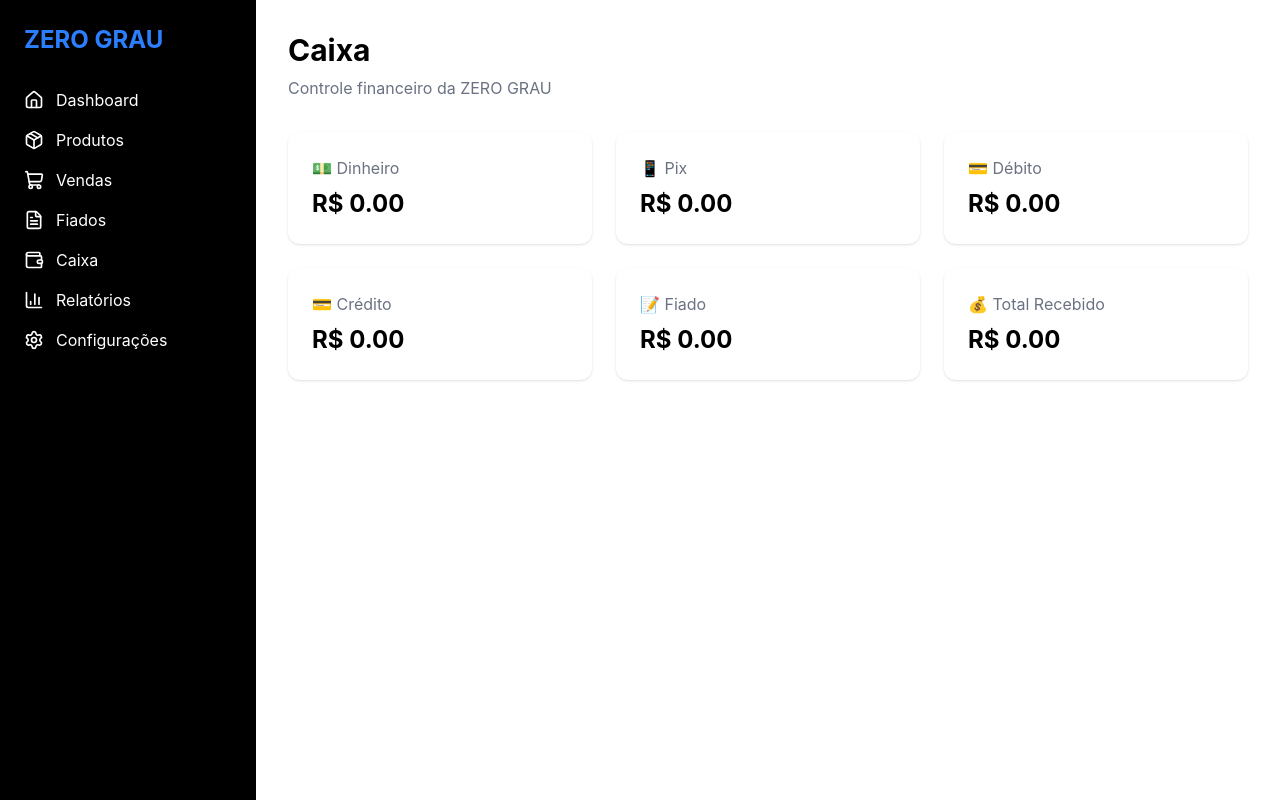
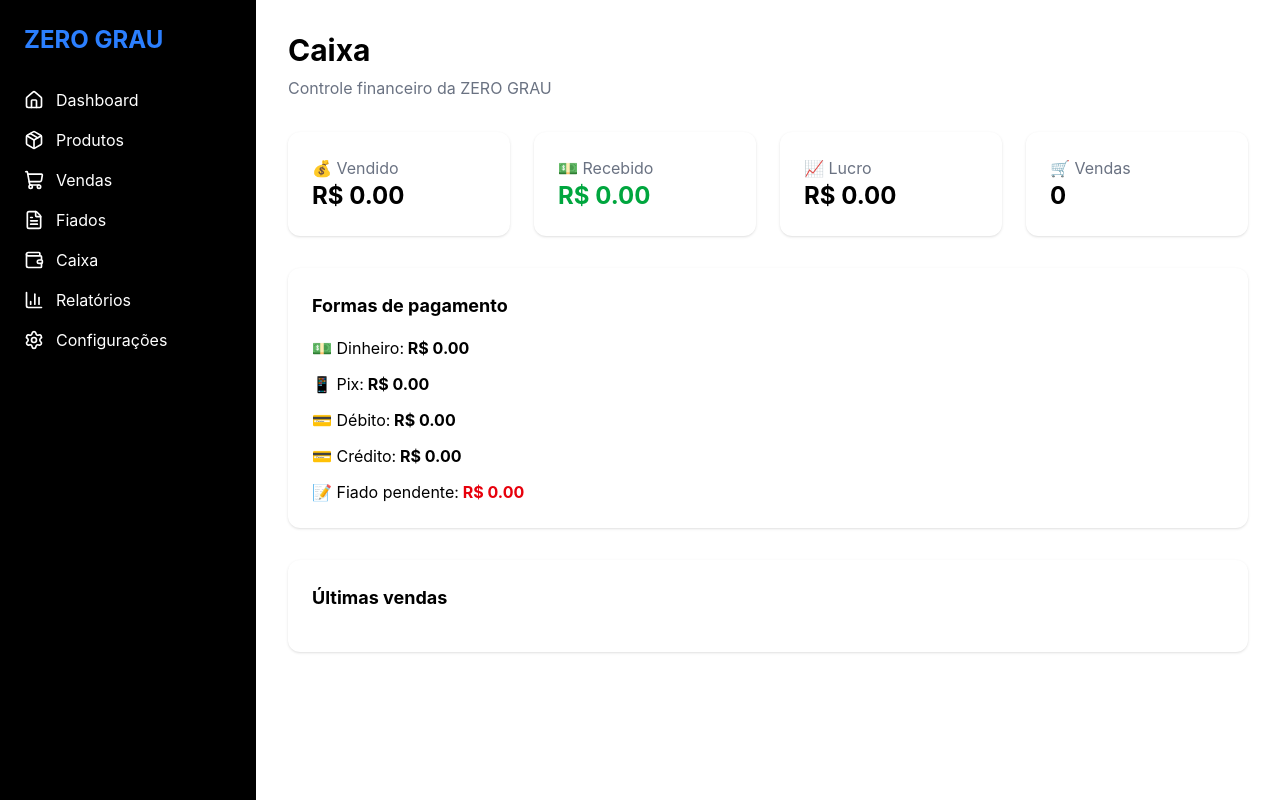
Before and after one commit to MyrellaS2/zero-grau-erp, a React (Vite) app: page /caixa in a window 1280 px wide. Built offline with nearby package versions, Linux system fonts and the light colour scheme.

Commit message:
Caixa completo com resumo financeiro

```diff
--- a/src/pages/Caixa.tsx
+++ b/src/pages/Caixa.tsx
@@ -4,95 +4,252 @@ function Caixa() {
 
   const [sales, setSales] = useState<any[]>([])
 
+
   useEffect(() => {
 
     const saved = localStorage.getItem("sales")
 
-    if (saved) {
+    if(saved){
       setSales(JSON.parse(saved))
     }
 
   }, [])
+
+
+
+  const totalVendido = sales.reduce(
+    (total, sale) => total + sale.total,
+    0
+  )
+
+
+  const lucroTotal = sales.reduce(
+    (total, sale) => total + sale.profit,
+    0
+  )
+
+
+  const quantidadeVendas = sales.length
+
+
+
   const dinheiro = sales
-  .filter((sale) => sale.payment === "Dinheiro")
-  .reduce((total, sale) => total + sale.total, 0)
+    .filter((sale)=> sale.payment === "Dinheiro")
+    .reduce((total,sale)=> total + sale.total,0)
+
 
   const pix = sales
-  .filter((sale) => sale.payment === "Pix")
-  .reduce((total, sale) => total + sale.total, 0)
+    .filter((sale)=> sale.payment === "Pix")
+    .reduce((total,sale)=> total + sale.total,0)
+
 
   const debito = sales
-  .filter((sale) => sale.payment === "Débito")
-  .reduce((total, sale) => total + sale.total, 0)
+    .filter((sale)=> sale.payment === "Débito")
+    .reduce((total,sale)=> total + sale.total,0)
+
 
   const credito = sales
-  .filter((sale) => sale.payment === "Crédito")
-  .reduce((total, sale) => total + sale.total, 0)
+    .filter((sale)=> sale.payment === "Crédito")
+    .reduce((total,sale)=> total + sale.total,0)
+
 
   const fiado = sales
-  .filter((sale) => sale.payment === "Fiado")
-  .reduce((total, sale) => total + sale.total, 0)
+    .filter((sale)=> sale.payment === "Fiado" && sale.status === "Pendente")
+    .reduce((total,sale)=> total + sale.total,0)
 
-const totalRecebido = dinheiro + pix + debito + credito
+
+
+  const recebido =
+    dinheiro +
+    pix +
+    debito +
+    credito
+
+
 
   return (
+
     <div>
+
 
       <h1 className="text-3xl font-bold">
         Caixa
       </h1>
 
+
       <p className="mt-2 text-gray-500">
         Controle financeiro da ZERO GRAU
       </p>
-      <div className="grid grid-cols-3 gap-6 mt-8">
+
+
+
+      <div className="grid grid-cols-4 gap-6 mt-8">
+
 
         <div className="bg-white p-6 rounded-xl shadow">
-    <h2 className="text-gray-500">💵 Dinheiro</h2>
-    <p className="text-2xl font-bold mt-2">
-      R$ {dinheiro.toFixed(2)}
+          <p className="text-gray-500">
+            💰 Vendido
           </p>
+
+          <h2 className="text-2xl font-bold">
+            R$ {totalVendido.toFixed(2)}
+          </h2>
         </div>
 
+
+
         <div className="bg-white p-6 rounded-xl shadow">
-    <h2 className="text-gray-500">📱 Pix</h2>
-    <p className="text-2xl font-bold mt-2">
-      R$ {pix.toFixed(2)}
+          <p className="text-gray-500">
+            💵 Recebido
           </p>
+
+          <h2 className="text-2xl font-bold text-green-600">
+            R$ {recebido.toFixed(2)}
+          </h2>
         </div>
 
+
+
         <div className="bg-white p-6 rounded-xl shadow">
-    <h2 className="text-gray-500">💳 Débito</h2>
-    <p className="text-2xl font-bold mt-2">
-      R$ {debito.toFixed(2)}
+          <p className="text-gray-500">
+            📈 Lucro
           </p>
+
+          <h2 className="text-2xl font-bold">
+            R$ {lucroTotal.toFixed(2)}
+          </h2>
         </div>
 
+
+
         <div className="bg-white p-6 rounded-xl shadow">
-    <h2 className="text-gray-500">💳 Crédito</h2>
-    <p className="text-2xl font-bold mt-2">
-      R$ {credito.toFixed(2)}
+          <p className="text-gray-500">
+            🛒 Vendas
           </p>
+
+          <h2 className="text-2xl font-bold">
+            {quantidadeVendas}
+          </h2>
         </div>
 
-  <div className="bg-white p-6 rounded-xl shadow">
-    <h2 className="text-gray-500">📝 Fiado</h2>
-    <p className="text-2xl font-bold mt-2">
-      R$ {fiado.toFixed(2)}
-    </p>
+
       </div>
 
-  <div className="bg-white p-6 rounded-xl shadow">
-    <h2 className="text-gray-500">💰 Total Recebido</h2>
-    <p className="text-2xl font-bold mt-2">
-      R$ {totalRecebido.toFixed(2)}
+
+
+
+      <div className="mt-8 bg-white p-6 rounded-xl shadow">
+
+        <h2 className="font-bold text-lg">
+          Formas de pagamento
+        </h2>
+
+
+        <div className="mt-4 space-y-3">
+
+
+          <p>
+            💵 Dinheiro:
+            <b> R$ {dinheiro.toFixed(2)}</b>
           </p>
+
+
+          <p>
+            📱 Pix:
+            <b> R$ {pix.toFixed(2)}</b>
+          </p>
+
+
+          <p>
+            💳 Débito:
+            <b> R$ {debito.toFixed(2)}</b>
+          </p>
+
+
+          <p>
+            💳 Crédito:
+            <b> R$ {credito.toFixed(2)}</b>
+          </p>
+
+
+          <p>
+            📝 Fiado pendente:
+            <b className="text-red-600">
+              {" "}R$ {fiado.toFixed(2)}
+            </b>
+          </p>
+
+
         </div>
 
       </div>
 
+
+
+
+      <div className="mt-8 bg-white p-6 rounded-xl shadow">
+
+
+        <h2 className="font-bold text-lg">
+          Últimas vendas
+        </h2>
+
+
+        <div className="mt-4 space-y-3">
+
+
+          {[...sales].reverse().slice(0,5).map((sale)=>(
+
+
+            <div
+              key={sale.id}
+              className="border rounded-lg p-4 flex justify-between"
+            >
+
+
+              <div>
+
+                <p className="font-bold">
+                  {sale.product}
+                </p>
+
+
+                <p className="text-gray-500">
+                  {sale.payment}
+                </p>
+
+
+                <p className="text-gray-500">
+                  {sale.date}
+                </p>
+
               </div>
+
+
+
+              <p className="font-bold">
+                R$ {sale.total.toFixed(2)}
+              </p>
+
+
+            </div>
+
+
+          ))}
+
+
+        </div>
+
+
+      </div>
+
+
+
+    </div>
+
   )
+
 }
 
+
 export default Caixa
```
Lines whose indentation alone changed are shown as unchanged.
